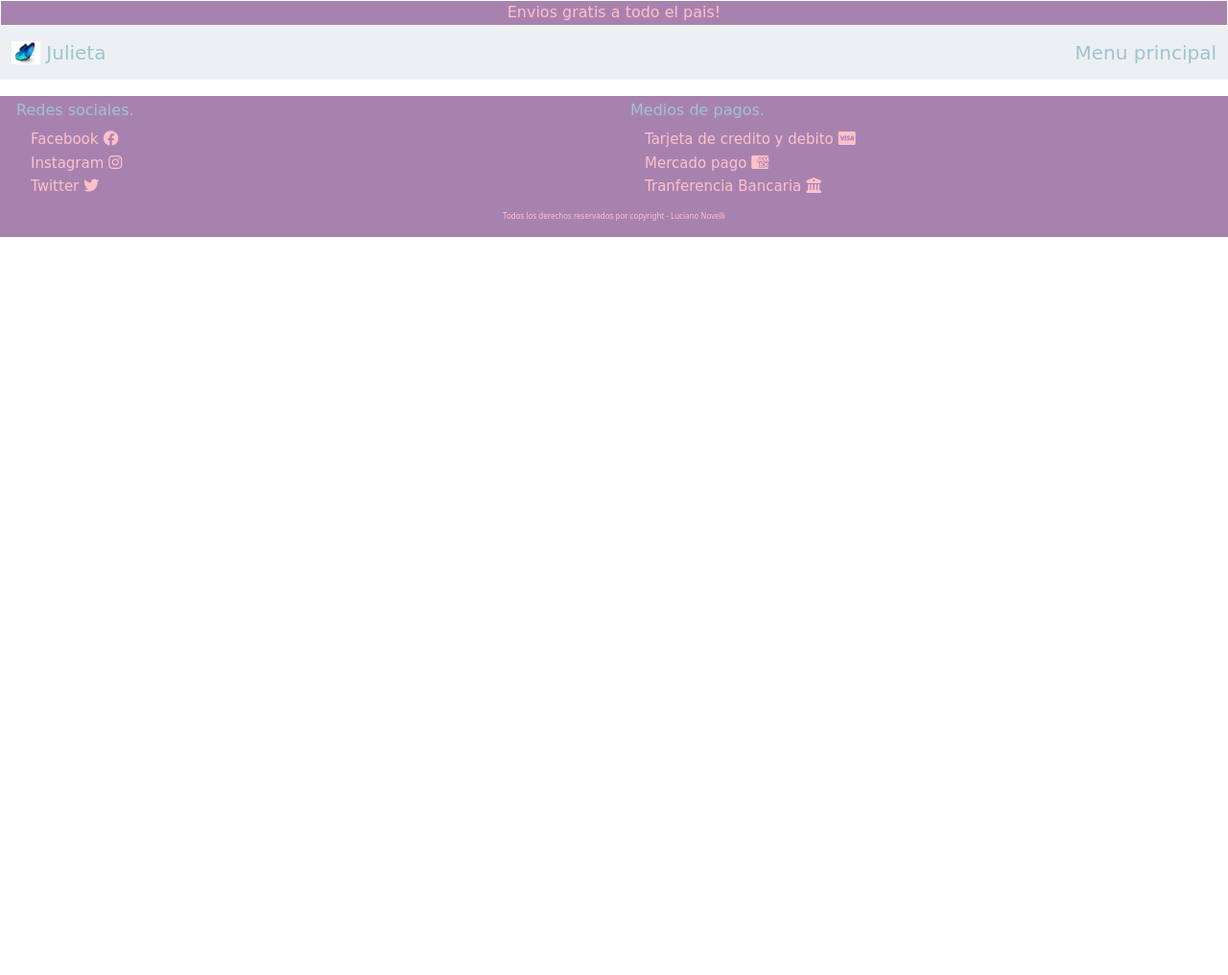
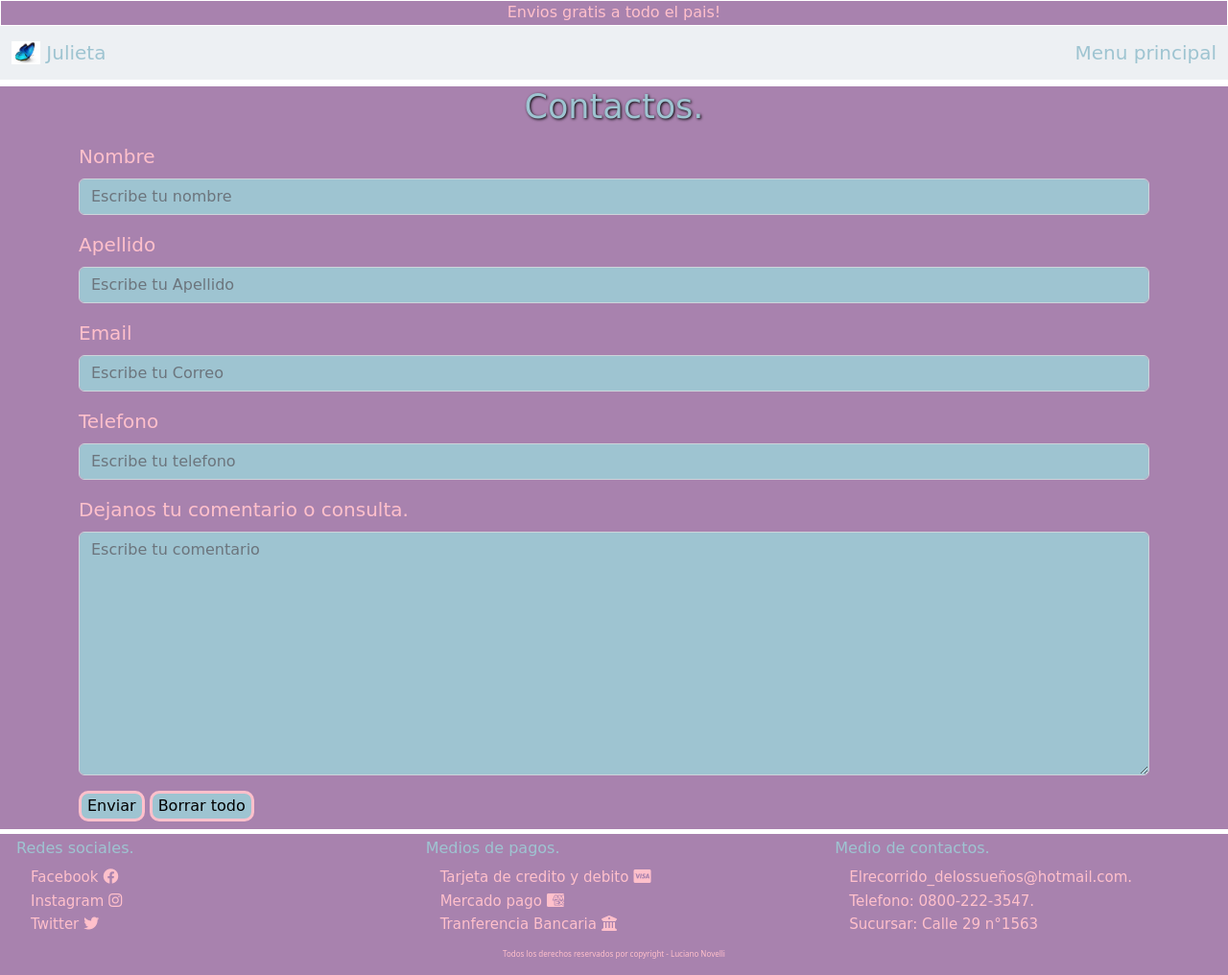
Before and after one commit to LucianoNovelli/ProyectoJuli, a plain HTML site: page contactos.html in a window 1280 px wide. Shown: the whole page at 96% size. Before the commit the page ends 800 px from the top, so only its background shows below. Drawn offline with nearby package versions, Linux system fonts and the light colour scheme.

Commit message:
se termino pagina

```diff
--- a/contactos.html
+++ b/contactos.html
@@ -27,14 +27,42 @@
         </nav>
     </header>
 
+    <div class="formulario">
+        <div class="container col-12">
+            <form >
+                <h5>Contactos.</h5>
+                <div class="mb-3 mt-3">
+                    <label for="nombre" class="form-label">Nombre</label>
+                    <input type="text" id="nombre" placeholder="Escribe tu nombre" class="form-control">
+                </div>
 
+                <div class="mb-3 mt-3">
+                    <label for="apellido" class="form-label">Apellido</label>
+                    <input type="text" id="apellido" placeholder="Escribe tu Apellido" class="form-control">
+                </div>
 
-    <div class="espacio"></div>
+                <div class="mb-3 mt-3">
+                    <label for="correo" class="form-label">Email</label>
+                    <input type="email" id="correo" placeholder="Escribe tu Correo" class="form-control">
+                </div>
+                <div class="mb-3 mt-3">
+                    <label for="num" class="form-label">Telefono</label>
+                    <input type="number" id="num" placeholder="Escribe tu telefono" class="form-control">
+                </div>
+                <div class="mb-3 mt-3">
+                    <label for="com" class="form-label">Dejanos tu comentario o consulta.</label>
+                    <textarea name="comentario" id="com" cols="30" rows="10" class="form-control" placeholder="Escribe tu comentario"></textarea>
+                </div>
 
+                <button type="summit">Enviar</button>
+                <button type="reset">Borrar todo</button>
+            </form>
+        </div>
+    </div>
 
     <footer class="container-fluid" >
         <div class="row">
-            <div class="redes col-xl-6 ">
+            <div class="redes col-xl-4 ">
                 <h6>Redes sociales.</h6>
                 <div class="item-footer">
                     <a href="#">Facebook</a><i class="fa-brands fa-facebook"></i>
@@ -47,7 +75,7 @@
                 </div>
             </div>
 
-            <div class="pagos col-xl-6">
+            <div class="pagos col-xl-4">
                 <h6>Medios de pagos.</h6>
                 <div>
                     <a href="">Tarjeta de credito y debito</a><i class="fa-brands fa-cc-visa"></i>
@@ -59,12 +87,26 @@
                     <a href="">Tranferencia Bancaria</a><i class="fa-solid fa-building-columns"></i>
                 </div>
             </div>
+
+            <div class="redes col-xl-4 ">
+                <h6>Medio de contactos.</h6>
+                <div class="item-footer">
+                    <a href="#">Elrecorrido_delossueños@hotmail.com.</a>
+                </div>
+                <div class="item-footer">
+                    <a href="#">Telefono: 0800-222-3547.</a>
+                </div>
+                <div class="item-footer">
+                    <a href="#">Sucursar: Calle 29 n°1563</a>
+                </div>
+            </div>
             <div class="col-xl-12">
                 <p>Todos los derechos reservados por copyright - Luciano Novelli</p>
             </div>
         </div>
+    </footer>
 
-    </footer>
+
     <script src="https://cdn.jsdelivr.net/npm/@popperjs/core@2.11.6/dist/umd/popper.min.js" integrity="sha384-oBqDVmMz9ATKxIep9tiCxS/Z9fNfEXiDAYTujMAeBAsjFuCZSmKbSSUnQlmh/jp3" crossorigin="anonymous"></script>
     <script src="https://cdn.jsdelivr.net/npm/bootstrap@5.2.2/dist/js/bootstrap.min.js" integrity="sha384-IDwe1+LCz02ROU9k972gdyvl+AESN10+x7tBKgc9I5HFtuNz0wWnPclzo6p9vxnk" crossorigin="anonymous"></script>
 </body>
--- a/estilos.scss
+++ b/estilos.scss
@@ -79,7 +79,6 @@ body{
 }
 
 footer{
-    margin-top: 20px;
     background-color:rgb(168, 130, 174);
     h6{
         margin-top: 5px;
@@ -114,3 +113,37 @@ footer{
     margin-top: 100px;
     margin-bottom: 100px;
 }
+
+.formulario{
+    margin-bottom: 5px;
+    margin-top: 90px;
+    color: rgb(158, 196, 209);
+    font-family: 'Kaushan Script', cursive;
+    background-color:rgb(168, 130, 174);
+
+    h5{
+        text-align: center;
+        font-size: 35px;
+        text-shadow: 1px 1px 3px black;
+    }
+
+    label{
+        font-size: 20px;
+        color: pink;
+    }
+    input{
+        background-color:rgb(158, 196, 209);
+    }
+    textarea{
+        background-color:rgb(158, 196, 209);
+    }
+    button{
+        margin-bottom: 8px;
+        background-color:rgb(158, 196, 209);
+        color: rgb(0, 0, 0);
+        border-radius: 10px;
+        border: 3px solid pink;
+    }
+
+
+}
```
Also changed, not shown: index.html (+15 -3 lines), estilos.css, fotos/fondo.jpg (added), fotos/fondo1.jpg (added), fotos/libros.jpg (added), 1 other file.
